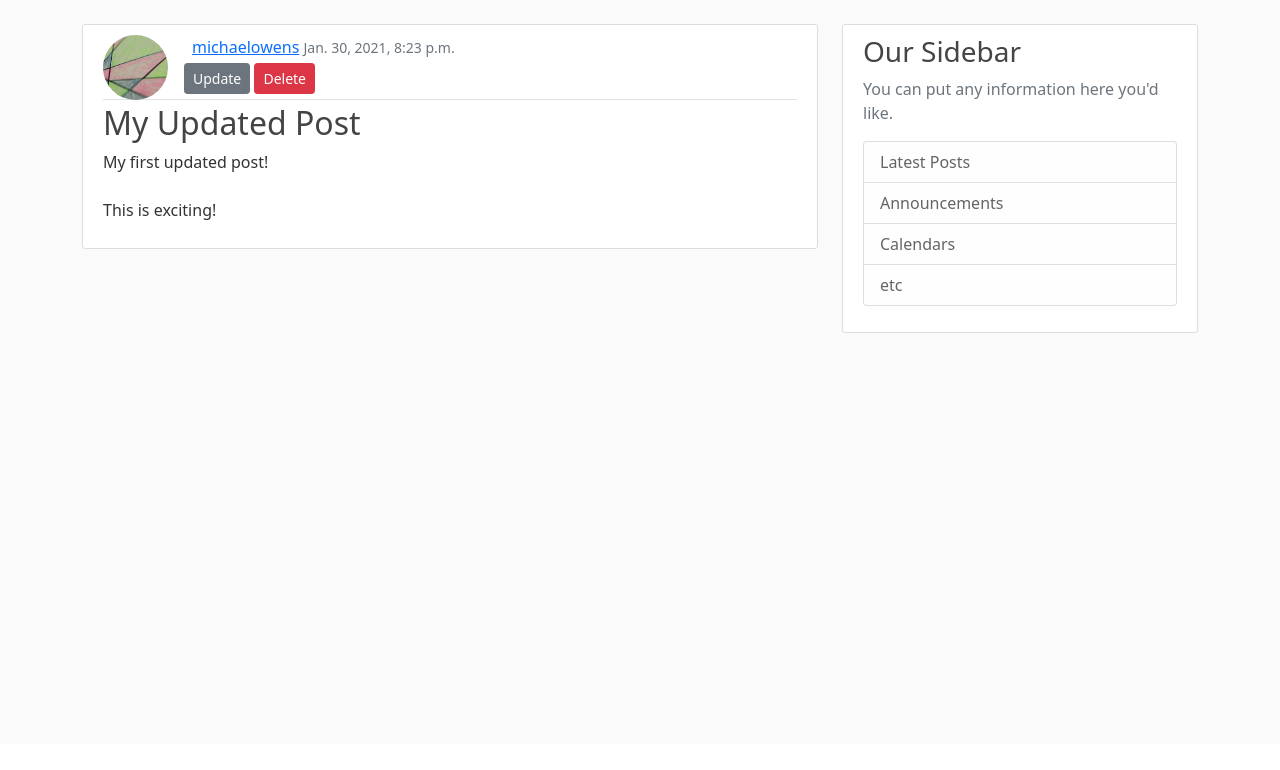
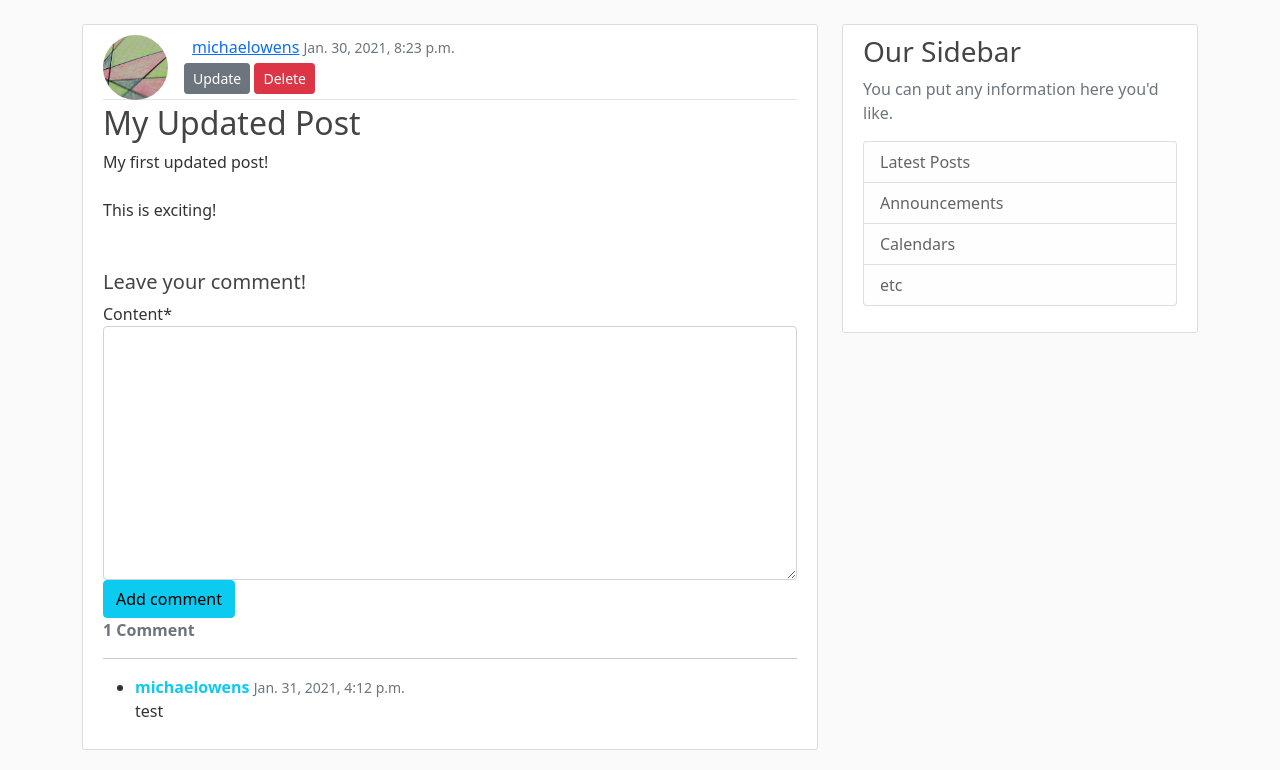
Before and after one commit to ohwellmylove/DjangoBlog, a Django app: page /post/19/ in a window 1280 px wide. Shown: the part 56-826 px from the top of the page. Before the commit the page ends 389 px from the top, so only its background shows below. Run offline with Django 3.2, Linux system fonts and the light colour scheme; a user stored in the database is signed in; data comes from the database, SQL or seed files in the repository; both versions use the stored data as it was after the commit; some libraries are stand-ins or nearby versions.

Commit message:
Added comment section to post detail view and admin page

```diff
--- /dev/null
+++ b/blog/forms.py
@@ -0,0 +1,7 @@
+from django import forms
+from .models import Comment
+
+class NewCommentForm(forms.ModelForm):
+    class Meta:
+        model = Comment
+        fields = ['content']
--- a/blog/models.py
+++ b/blog/models.py
@@ -10,9 +10,23 @@ class Post(models.Model):
     author = models.ForeignKey(User, on_delete=models.CASCADE)
     image = models.ImageField(default='default.jpg', upload_to='blog_images')
 
+    @property
+    def number_of_comments(self):
+        return Comment.objects.filter(blogpost_connected=self).count()
 
     def __str__(self):
         return self.title
 
     def get_absolute_url(self):
         return reverse('post-detail', kwargs={'pk': self.pk})
+
+class Comment(models.Model):
+    blogpost_connected = models.ForeignKey(
+        Post, related_name='comments', on_delete=models.CASCADE
+    )
+    author = models.ForeignKey(User, on_delete=models.CASCADE)
+    content = models.TextField()
+    date_posted = models.DateTimeField(default=timezone.now)
+
+    def __str__(self):
+        return str(self.author) + ', ' + self.blogpost_connected.title[:40]
--- a/blog/templates/blog/post_detail.html
+++ b/blog/templates/blog/post_detail.html
@@ -1,4 +1,5 @@
 {% extends "blog/base.html" %}
+{% load crispy_forms_tags %}
 {% block content %}
     <article class="media content-section">
         <img class="rounded-circle article-img" src="{{ object.author.profile.image.url }}" style="float:left">
@@ -19,5 +20,44 @@
             {% endif %}
             <p class="article-content" ALIGN="left">{{ object.content }}</p>
         </div>
+        <!-- COMMENTS  -->
+        <h5 class='mt-5'>Leave your comment!</h5>
+        <div id="comments_section">
+
+          {% if user.is_authenticated %}
+          <form method="POST" >
+            {% csrf_token %}
+            <div class="form-group">
+              {{ comment_form|crispy }}
+              <button class="btn btn-info" type="submit">Add comment</button>
+            </div>
+          </form>
+          {% else %}
+          <a class="btn btn-outline-info" href="{% url 'login' %}?next={{request.path}}">Log in to add a comment!</a><br>
+          {% endif %}
+
+          {% if comments %}
+          <strong class="text-secondary">{{ object.number_of_comments }} Comment{{ object.number_of_comments|pluralize }}</strong>
+          <hr>
+          <ul>
+            {% for comment in comments %}
+            <li>
+             <div>
+                <span>
+                  <strong class="text-info">{{ comment.author }} </strong>
+                  <small class="text-muted">{{ comment.date_posted }}</small>
+                </span>
+                <p>
+                  {{ comment.content|safe }}
+                </p>
+              </div>
+            </li>
+            {% endfor %}
+          </ul>
+          {% else %}
+            <strong class="text-secondary">No comments yet...</strong>
+          {% endif %}
+
+        </div>
     </article>
 {% endblock content %}
--- a/blog/views.py
+++ b/blog/views.py
@@ -8,7 +8,8 @@ from django.views.generic import (
     UpdateView,
     DeleteView
 )
-from .models import Post
+from .models import Post, Comment
+from .forms import NewCommentForm
 
 
 def home(request):
@@ -36,6 +37,24 @@ class UserPostListView(ListView):
 
 class PostDetailView(DetailView):
     model = Post
+
+    def get_context_data(self, **kwargs):
+        data = super().get_context_data(**kwargs)
+
+        comments_connected = Comment.objects.filter(
+            blogpost_connected=self.get_object()).order_by('-date_posted')
+        data['comments'] = comments_connected
+        if self.request.user.is_authenticated:
+            data['comment_form'] = NewCommentForm(instance=self.request.user)
+
+        return data
+
+    def post(self, request, *args, **kwargs):
+        new_comment = Comment(content=request.POST.get('content'),
+                                  author=self.request.user,
+                                  blogpost_connected=self.get_object())
+        new_comment.save()
+        return self.get(self, request, *args, **kwargs)
 
 class PostCreateView(LoginRequiredMixin, CreateView):
     model = Post
```
Also changed, not shown: blog/admin.py (+11 -1 lines), blog/migrations/0003_comment.py (added), db.sqlite3.
